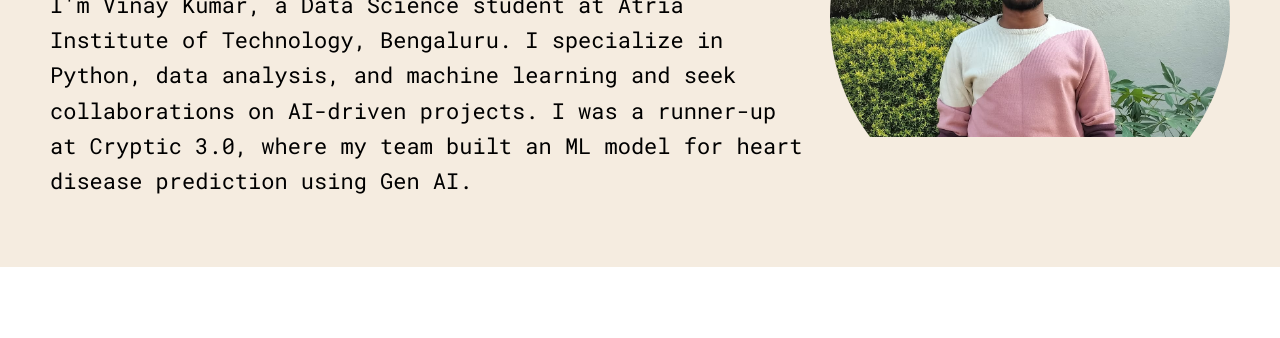
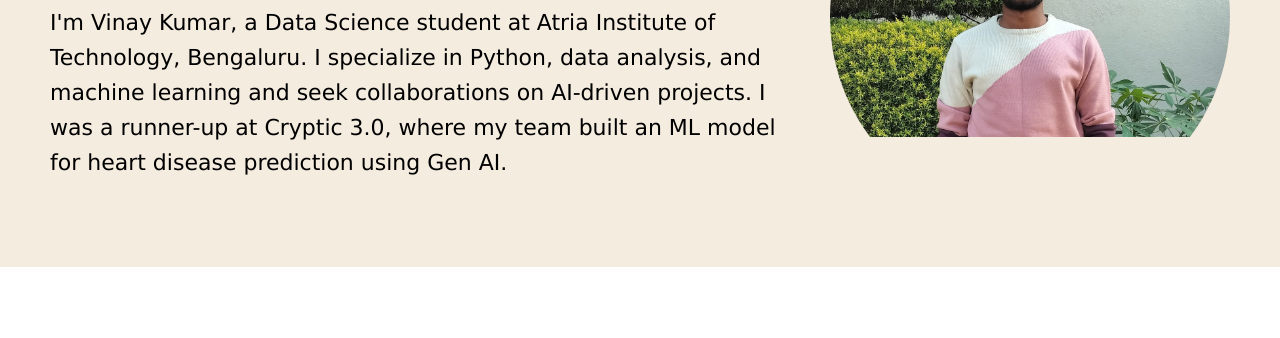
Before and after one commit to vini-501/Portfolio, a plain HTML site: page index.html in a window 1280 px wide. Shown: the part 462-800 px from the top of the page. Drawn offline with nearby package versions, Linux system fonts and the light colour scheme.

Commit message:
changed the font

```diff
--- a/styles.css
+++ b/styles.css
@@ -161,7 +161,7 @@
 
 .moreabout {
     font-size: 22px;
-    font-family: "Roboto Mono", serif;
+    font-family: Verdana, Geneva, Tahoma, sans-serif;;
     margin-top: 20px;
     line-height: 1.6;
 
```
